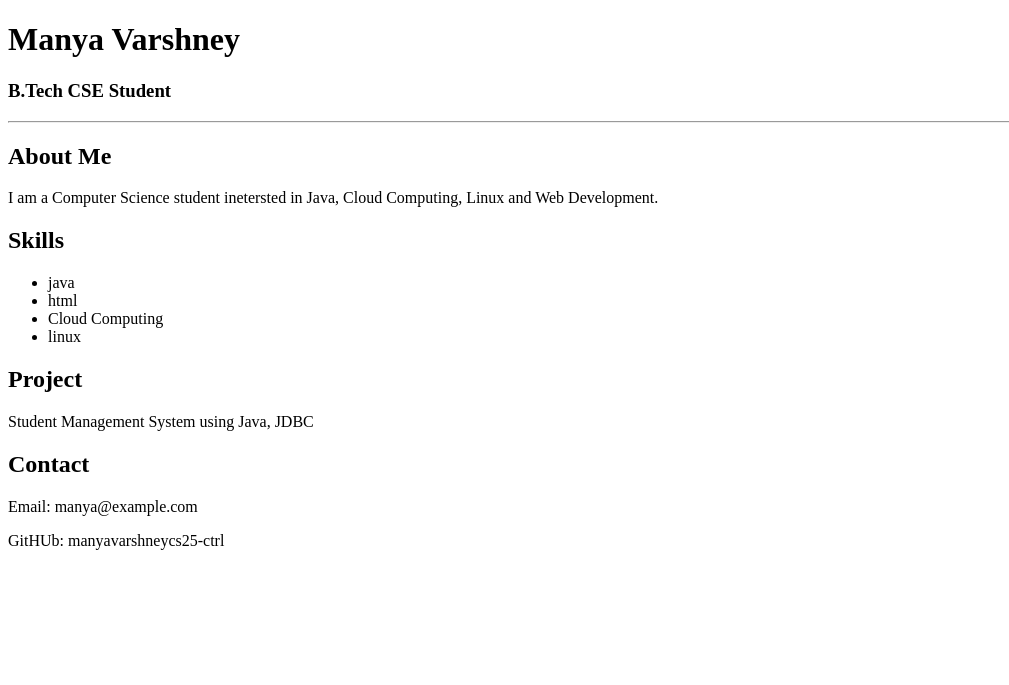
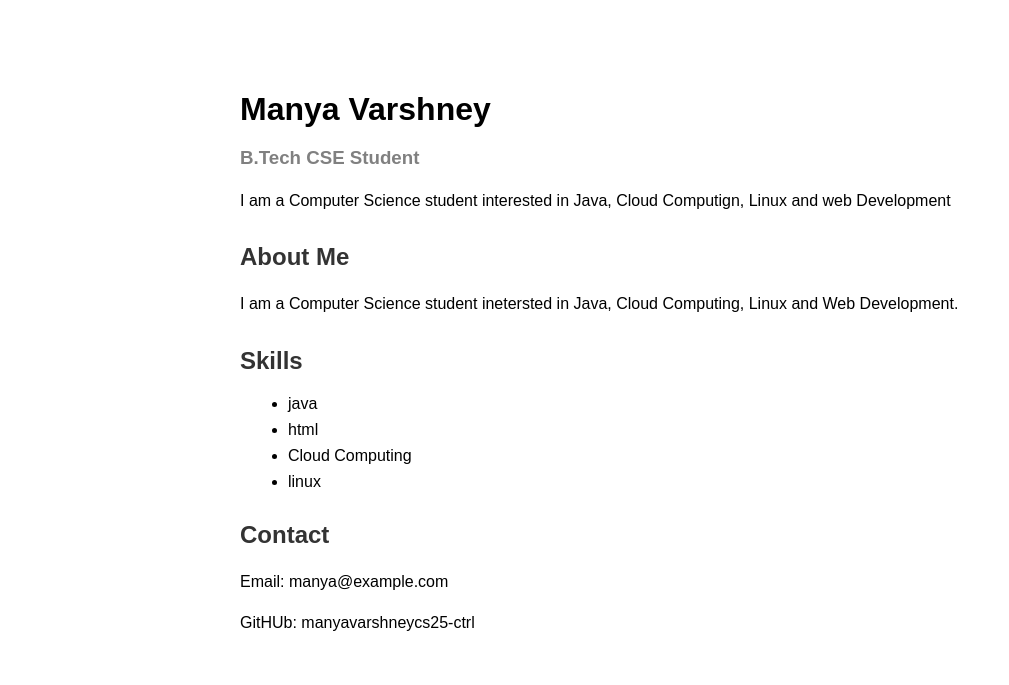
Before and after one commit to manyavarshneycs25-ctrl/Static-Website-Portfolio, a plain HTML site: page index.html in a window 1280 px wide. Shown: the whole page, without its empty margins (0-1009 px from the left). Drawn offline with Linux system fonts and the light colour scheme.

Commit message:
Add static portfolio website

```diff
--- a/index.html
+++ b/index.html
@@ -2,12 +2,17 @@
 <html>
 	<head>
 		<title>Manya Varshney | Portfolio</title>
+                <link rel="stylesheet" href="style.css">
+
 	</head>
 	<body>
+
+            <div class="container">
 		<h1>Manya Varshney</h1>
 		<h3>B.Tech CSE Student</h3>
-
-		<hr>
+                 <p>
+                      I am a Computer Science student interested in Java, Cloud Computign, Linux and web Development
+                 </p>
 
                 <h2>About Me</h2>
                 <p>I am a Computer Science student inetersted in Java, Cloud Computing, Linux and Web Development.</p>
@@ -20,9 +25,6 @@
 			<li>linux</li>
 		</ul>
 
-		<h2>Project</h2>
-		<p>Student Management System using Java, JDBC</p>
-
 		<h2>Contact</h2>
 		<p>Email: manya@example.com</p>
 		<p>GitHUb: manyavarshneycs25-ctrl</p>
--- /dev/null
+++ b/style.css
@@ -0,0 +1,32 @@
+body{
+    font-family: Arial, sans-serif;
+    backgroung-color: #f2f2f2;
+    margin:0;
+    padding: 40px;
+}
+.container{
+    max-width: 800px;
+    margin: auto;
+    backgroung-color: white;
+    padding: 30px;
+    border-radius: 10px;
+}
+h1{
+    margin-bottom: 5px;
+}
+h3{
+    color: gray;
+}
+h2{
+    color: #333333;
+    margin-top: 30px;
+}
+p{
+    line-height: 1.6;
+}
+li{
+    margin: 8px;
+}
+b{
+    color: #444444;
+}
```
Also changed, not shown: inedx.html (added, +26 -0 lines), 1 other file.
